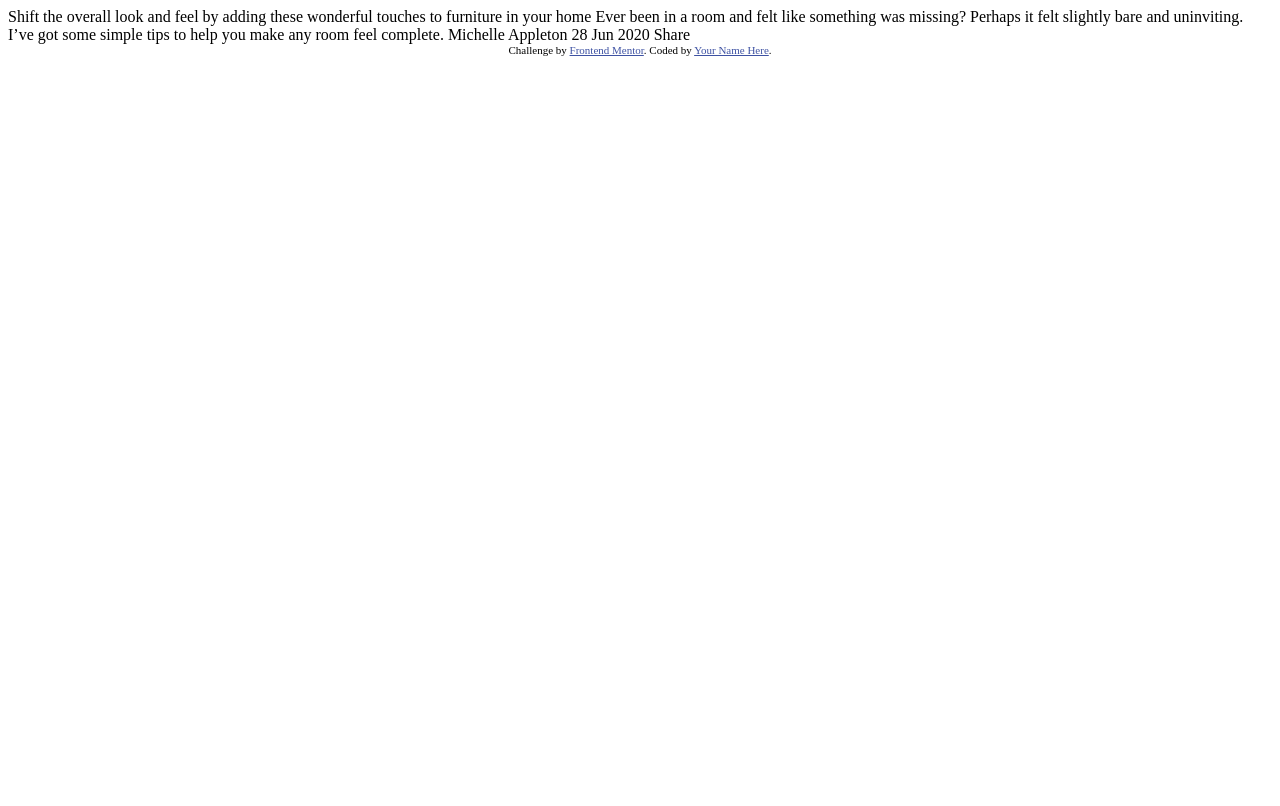
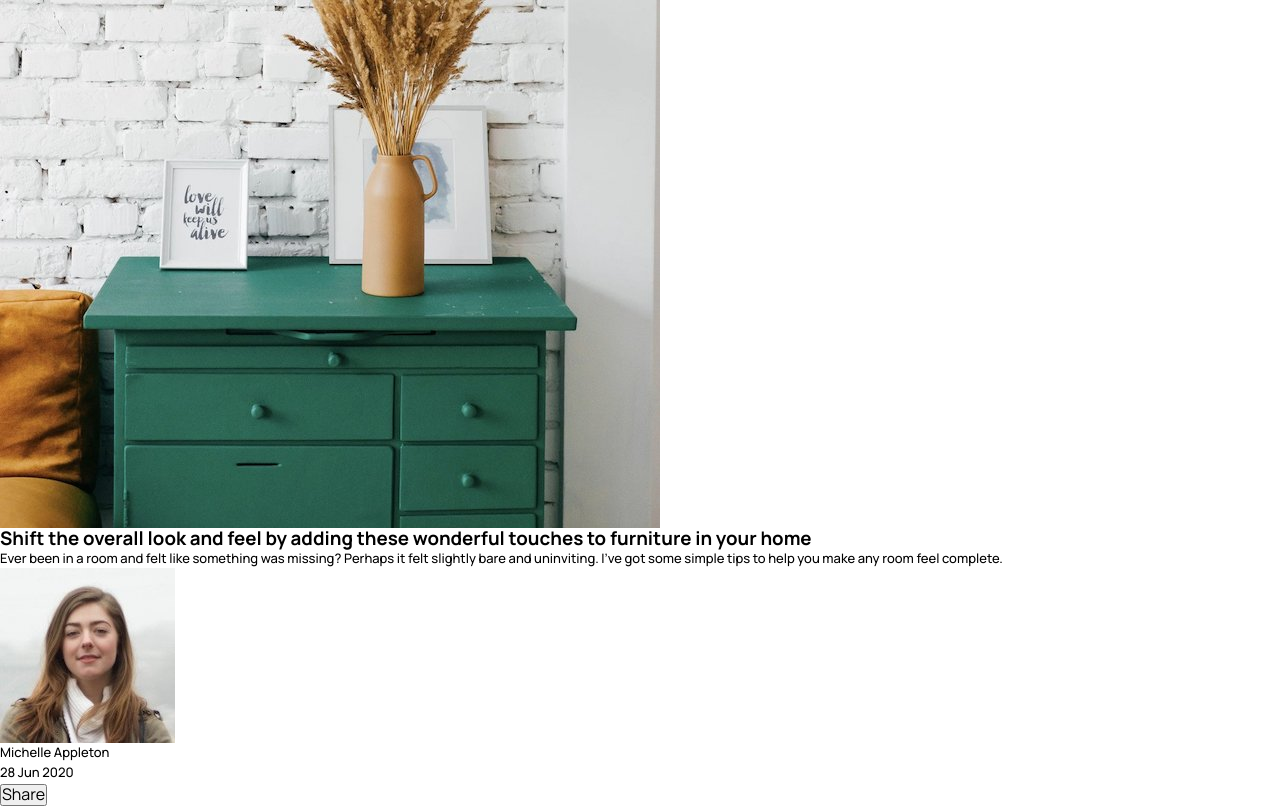
Before and after one commit to vendy0/article-preview-component-master, a plain HTML site: page index.html in a window 1280 px wide. Drawn offline with Linux system fonts and the light colour scheme.

Commit message:
Finish prep

```diff
--- a/index.html
+++ b/index.html
@@ -1,36 +1,54 @@
 <!DOCTYPE html>
 <html lang="en">
-<head>
-  <meta charset="UTF-8">
-  <meta name="viewport" content="width=device-width, initial-scale=1.0"> <!-- displays site properly based on user's device -->
+  <head>
+    <meta charset="UTF-8" />
+    <meta name="viewport" content="width=device-width, initial-scale=1.0" />
+    <!-- displays site properly based on user's device -->
 
-  <link rel="icon" type="image/png" sizes="32x32" href="./images/favicon-32x32.png">
+    <link
+      rel="icon"
+      type="image/png"
+      sizes="32x32"
+      href="./images/favicon-32x32.png"
+    />
+    <link rel="stylesheet" href="style.css" />
+    <script defer src="./main.js"></script>
 
-  <title>Frontend Mentor | Article preview component</title>
+    <title>Frontend Mentor | Article preview component</title>
+  </head>
+  <body>
+    <article class="card-container">
+      <section class="image-container">
+        <img src="./assets/images/drawers.jpg" alt="Love will keep us alive" />
+      </section>
 
-  <!-- Feel free to remove these styles or customise in your own stylesheet 👍 -->
-  <style>
-    .attribution { font-size: 11px; text-align: center; }
-    .attribution a { color: hsl(228, 45%, 44%); }
-  </style>
-</head>
-<body>
+      <section class="info-container">
+        <h1>
+          Shift the overall look and feel by adding these wonderful touches to
+          furniture in your home
+        </h1>
 
-  Shift the overall look and feel by adding these wonderful
-  touches to furniture in your home
+        <p>
+          Ever been in a room and felt like something was missing? Perhaps it
+          felt slightly bare and uninviting. I’ve got some simple tips to help
+          you make any room feel complete.
+        </p>
 
-  Ever been in a room and felt like something was missing? Perhaps
-  it felt slightly bare and uninviting. I’ve got some simple tips
-  to help you make any room feel complete.
+        <div class="author">
+          <img
+            src="./assets/images/avatar-michelle.jpg"
+            alt="Michelle Appleton, author"
+          />
+          <p class="name">Michelle Appleton</p>
+          <p class="date">28 Jun 2020</p>
 
-  Michelle Appleton
-  28 Jun 2020
-
-  Share
-
-  <div class="attribution">
+          <button>Share</button>
+        </div>
+      </section>
+    </article>
+    <!-- <div class="attribution">
     Challenge by <a href="https://www.frontendmentor.io?ref=challenge" target="_blank">Frontend Mentor</a>.
-    Coded by <a href="#">Your Name Here</a>.
-  </div>
-</body>
+    Coded by <a href="https://www.instagram.com/kly.privvv/profilecard/?igsh=cDlqenY1dHY4ZWF3" target="_blank">Vendy</a>.
+  </div> -->
+  </body>
 </html>
--- /dev/null
+++ b/main.js
@@ -0,0 +1,5 @@
+let button = document.querySelector("button");
+
+button.addEventListener("click", () => {
+  console;
+});
--- a/style.css
+++ b/style.css
@@ -0,0 +1,120 @@
+/* Box sizing rules */
+*,
+*::before,
+*::after {
+  box-sizing: border-box;
+  margin: 0;
+  padding: 0;
+}
+
+/* Prevent font size inflation */
+html {
+  -moz-text-size-adjust: none;
+  -webkit-text-size-adjust: none;
+  text-size-adjust: none;
+}
+
+/* Remove default margin in favour of better control in authored CSS */
+body,
+h1,
+h2,
+h3,
+h4,
+p,
+figure,
+blockquote,
+dl,
+dd {
+  margin-block-end: 0;
+}
+
+/* Remove list styles on ul, ol elements with a list role, which suggests default styling will be removed */
+ul[role="list"],
+ol[role="list"] {
+  list-style: none;
+}
+
+/* Set core body defaults */
+body {
+  min-height: 100vh;
+  line-height: 1.5;
+}
+
+/* Set shorter line heights on headings and interactive elements */
+h1,
+h2,
+h3,
+h4,
+button,
+input,
+label {
+  line-height: 1.1;
+}
+
+/* Balance text wrapping on headings */
+h1,
+h2,
+h3,
+h4 {
+  text-wrap: balance;
+}
+
+/* A elements that don't have a class get default styles */
+a:not([class]) {
+  text-decoration-skip-ink: auto;
+  color: currentColor;
+}
+
+/* Make images easier to work with */
+img,
+picture {
+  max-width: 100%;
+  display: block;
+}
+
+/* Inherit fonts for inputs and buttons */
+input,
+button,
+textarea,
+select {
+  font-family: inherit;
+  font-size: inherit;
+}
+
+/* Make sure textareas without a rows attribute are not tiny */
+textarea:not([rows]) {
+  min-height: 10em;
+}
+
+/* Anything that has been anchored to should have extra scroll margin */
+:target {
+  scroll-margin-block: 5ex;
+}
+
+@font-face {
+  font-family: "manrope";
+  src: url(./assets/fonts/Manrope-VariableFont_wght.ttf) format(truetype);
+  font-weight: 100 900;
+  font-style: normal;
+}
+
+:root {
+  --clr-very-dark-grayish-blue: hsl(217, 19%, 35%);
+  --clr-desaturated-dark-blue: hsl(214, 17%, 51%);
+  --clr-grayish-blue: hsl(212, 23%, 69%);
+  --clr-light-grayish-blue: hsl(210, 46%, 95%);
+}
+
+body {
+  font-family: "manrope", sans-serif;
+  position: relative;
+}
+
+p {
+  font-size: 13px;
+  font-weight: 500;
+}
+
+h1 {
+  font-weight: 700;
+}
```
